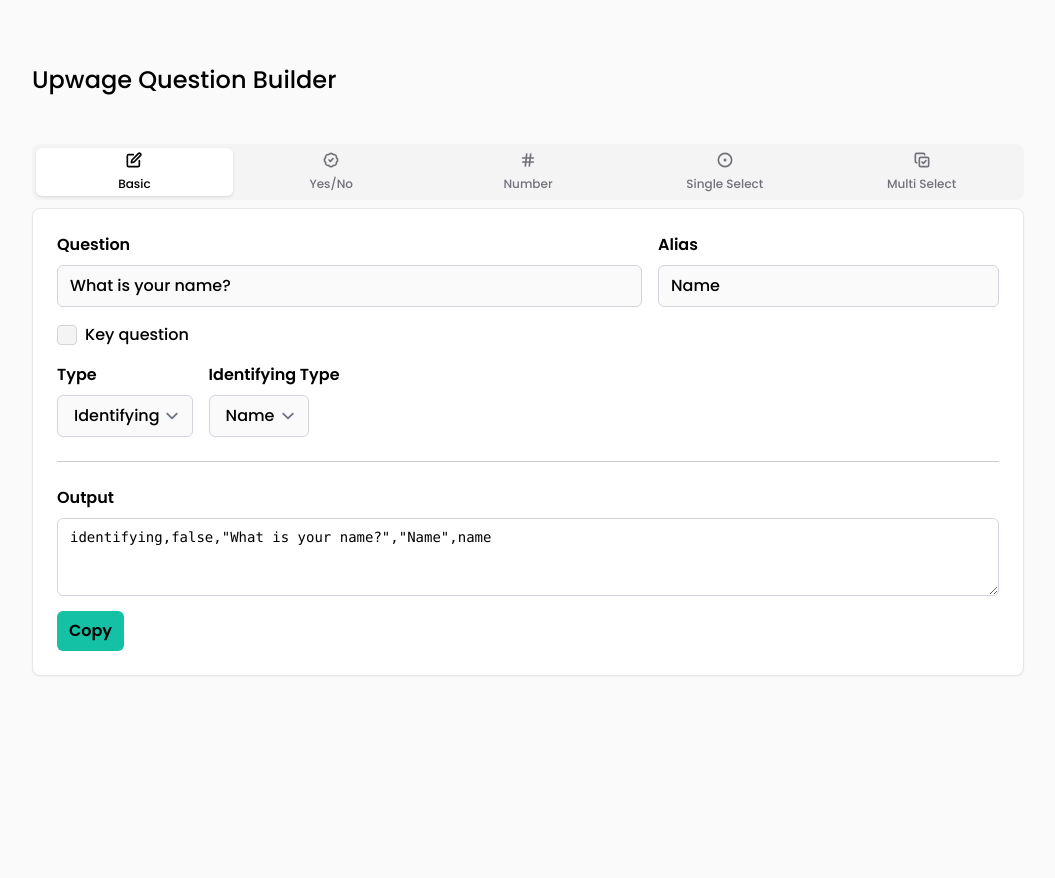
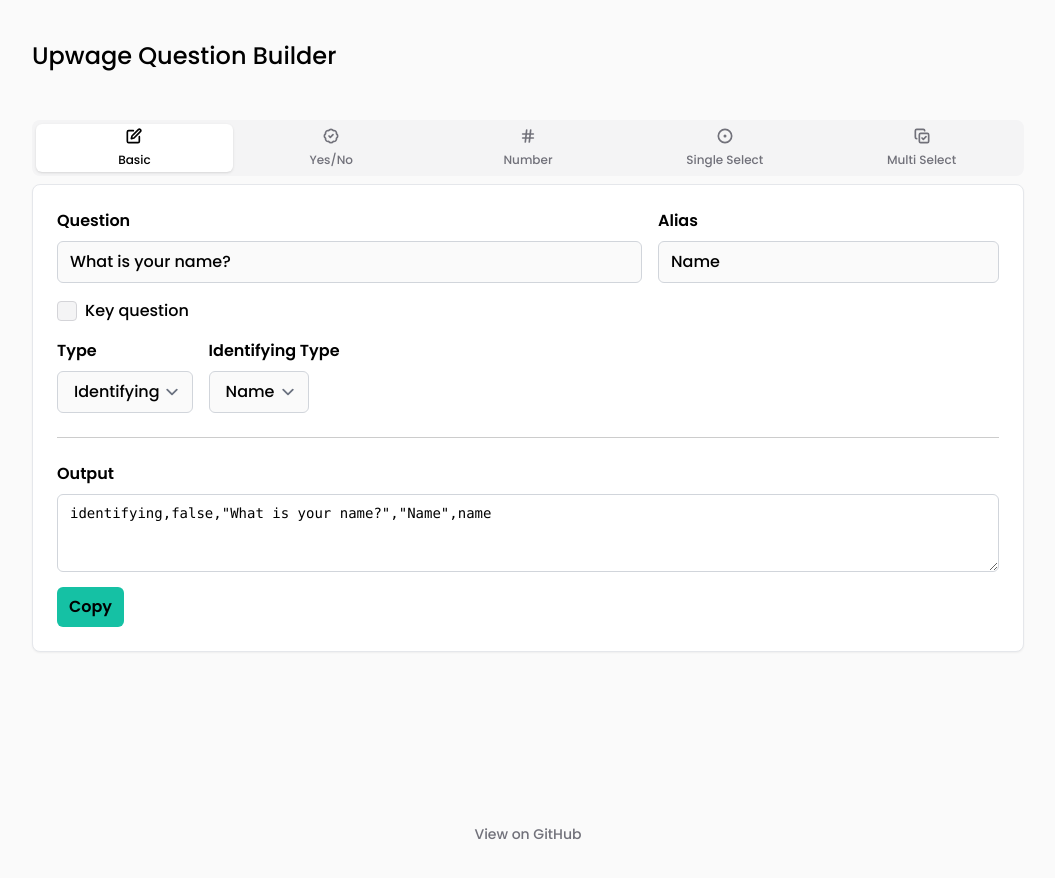
Before and after one commit to nweii/upwage-question-builder, a Next.js app: page / in a window 1280 px wide. Shown: the top 878 px of the page, without its empty margins (112-1167 px from the left). Built offline with nearby package versions, Linux system fonts and the light colour scheme.

Commit message:
feat: add footer link to repo

```diff
--- a/app/layout.js
+++ b/app/layout.js
@@ -19,7 +19,19 @@
         <meta name="robots" content="noindex, nofollow" />
         <link href="/upwage-favicon.png" rel="icon" type="image/png" />
       </head>
-      <body className={`${poppins.className} py-12`}>{children}</body>
+      <body className={`${poppins.className} py-6`}>
+        {children}
+        <footer className="pb-4 text-center text-sm text-zinc-500">
+          <a
+            href="https://github.com/nweii/upwage-question-builder/"
+            target="_blank"
+            rel="noopener noreferrer"
+            className="hover:text-gray-700 hover:underline"
+          >
+            View on GitHub
+          </a>
+        </footer>
+      </body>
     </html>
   );
 }
```
